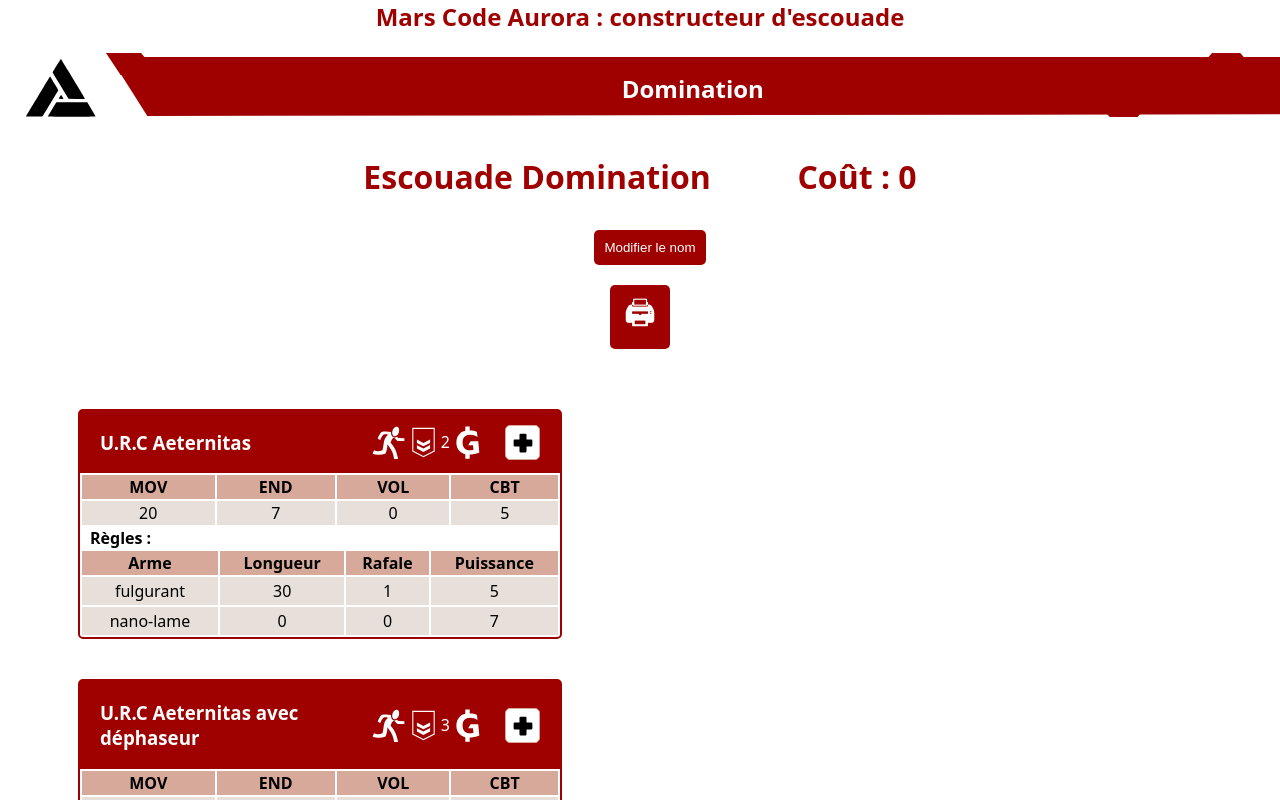
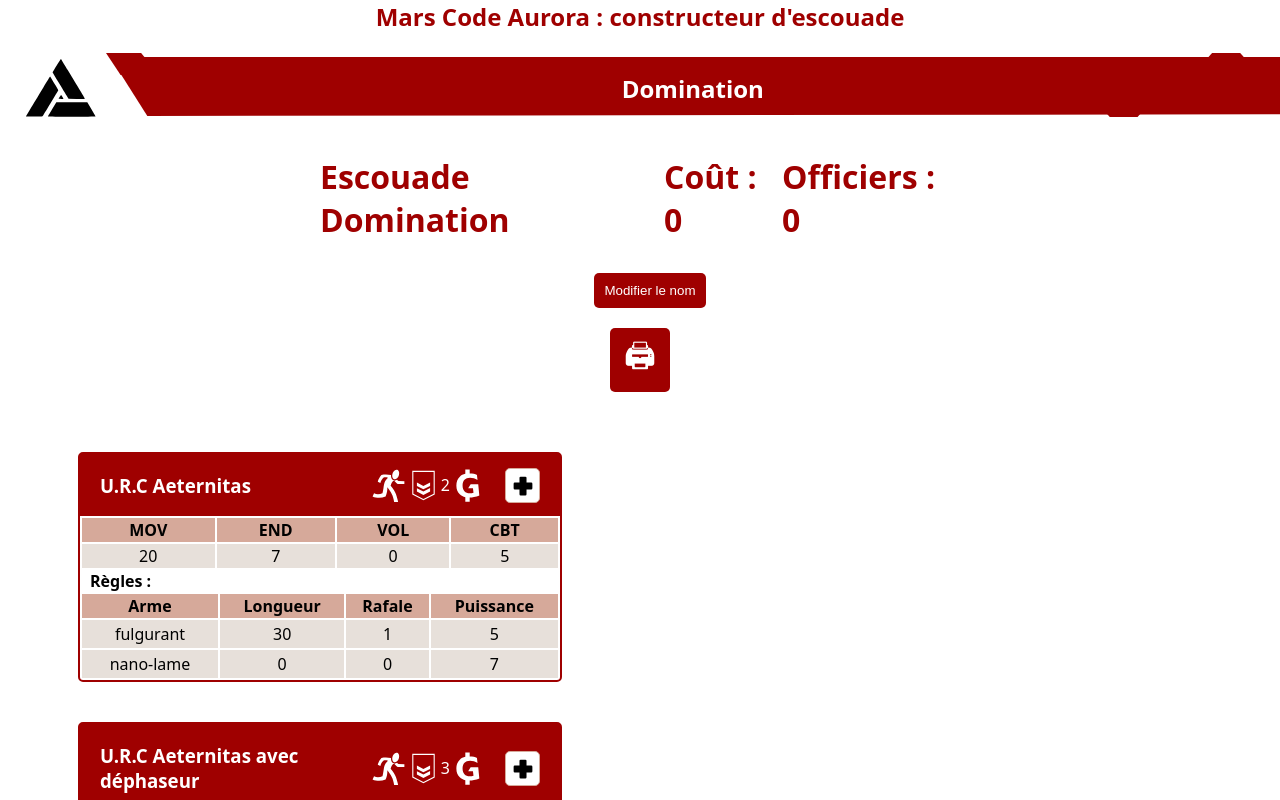
Before and after one commit to Jouvain/MCA_AB_VueJS, a Vue app: page /squad/Domination in a window 1280 px wide. Shown: the top 800 px of the page. Built offline with nearby package versions, Linux system fonts and the light colour scheme; the HTML template or start-up script is replaced by a standard one.

Commit message:
feat : display officer's number in Squad view

```diff
--- a/src/components/Resume.vue
+++ b/src/components/Resume.vue
@@ -4,7 +4,8 @@
     const squadNameModel = defineModel('squadName', { type: String, default: '' })
 
     const props = defineProps({
-        squadCost: { type: Number, default: 0 }
+        squadCost: { type: Number, default: 0 },
+        squadOfficerNb: {type: Number, default: 0}
     })
     const { squadCost } = toRefs(props)
 
@@ -17,6 +18,7 @@
         <div class="resume_display">
             <h2 class="resume_title">{{ squadNameModel }}</h2>
             <p class="resume_text">Coût : {{ squadCost }}</p>
+            <p class="resume_text">Officiers : {{ squadOfficerNb }}</p>
         </div>
         <button @click="isEditing = !isEditing" class="resume_btn">Modifier le nom</button>
         <div class="resume_edition">
--- a/src/views/Squad.vue
+++ b/src/views/Squad.vue
@@ -53,7 +53,16 @@
         profiles: []
     })
 
+    const officerNb = computed(() => {
+        return squad.value.profiles.reduce( (sum, p) => {
+            let officers = 0;
+            if(p.grade != null && p.grade != undefined) {
+                p.grade > 0 ? officers += 1 : officers = officers;
+            }
 
+            return sum + officers;
+        }, 0);
+    });
 
     const totalCost = computed(() => {
         // return squad.value.profiles.reduce((sum, p) => sum + p.cost, 0);
@@ -191,7 +200,7 @@
 
         <Header :title="faction ? faction.name : 'Faction inconnue'"></Header>
 
-        <Resume v-model:squadName="squadName" :squad-cost="totalCost" />
+        <Resume v-model:squadName="squadName" :squad-cost="totalCost" :squad-officer-nb="officerNb" />
         <div class="print">
             <button class="print_btn" @click="print">&#x1F5A8</button>
         </div>
```
